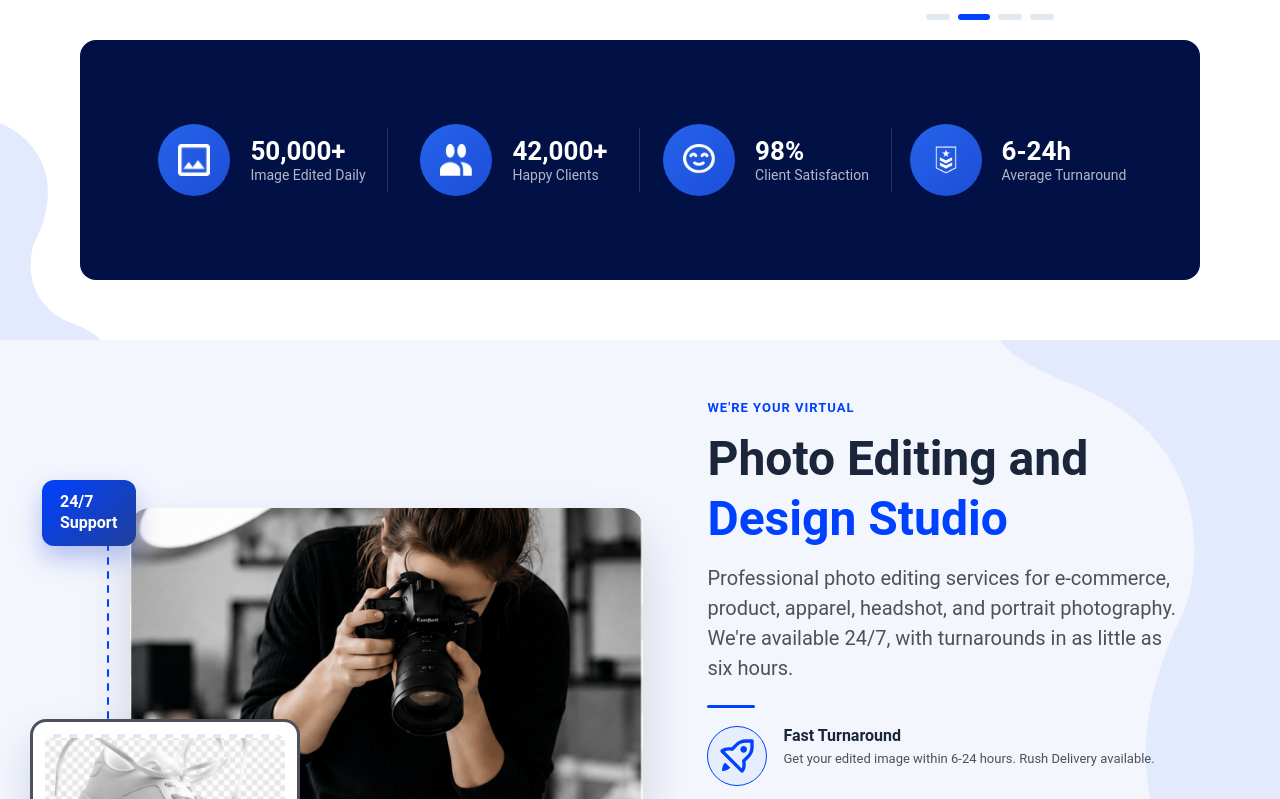
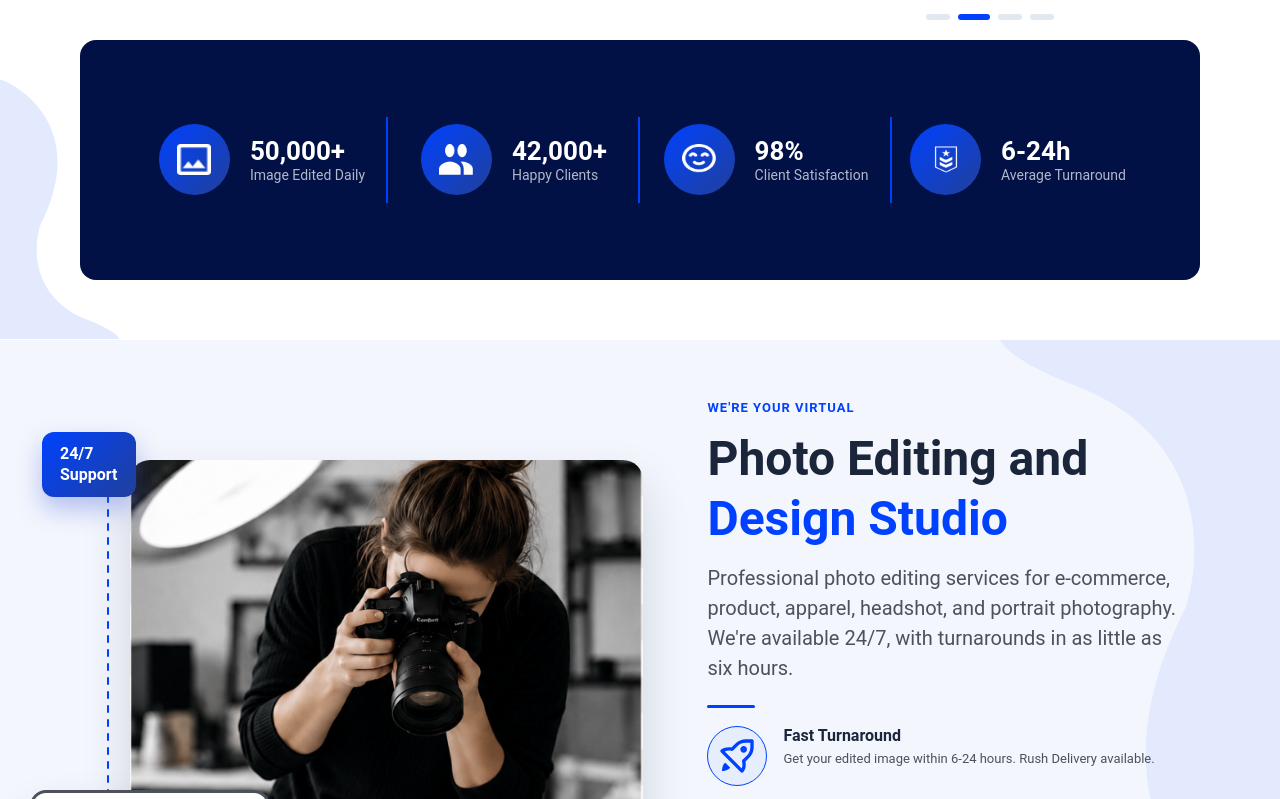
Before and after one commit to rmezanur521-boop/Photo-Retoucher, a React (Vite) app: page / in a window 1280 px wide. Shown: the part 541-1340 px from the top of the page. Built offline with nearby package versions, Linux system fonts and the light colour scheme.

Commit message:
Update Home page

```diff
--- a/src/app/pages/Home.jsx
+++ b/src/app/pages/Home.jsx
@@ -1,7 +1,7 @@
 import Hero from "@/features/home/Hero";
 import Services from "@/features/home/Services";
 import WhyChooseUs from "@/features/home/WhyChooseUs";
-import Testimonial from "@/features/home/Testimonial";
+import Testimonial from "@/shared/testimonial-sectiion/Testimonial";
 import PerfectForEveryone from "@/shared/perfect-for-everyone/PerfectForEveryone";
 import PricingCalculator from "@/shared/pricing-calculator/PricingCalculator";
 import Faq from "@/shared/faq/Faq";
--- a/src/features/home/Hero.module.css
+++ b/src/features/home/Hero.module.css
@@ -147,7 +147,7 @@
 }
 
 .heroShapeLeft {
-  width: 100px !important;
+  width: 120px !important;
   opacity: 0.9;
 }
 
@@ -218,24 +218,24 @@
   right: 0;
   top: 50%;
   transform: translateY(-50%);
-  width: 1px;
-  height: 64px;
-  background: rgba(255, 255, 255, 0.15);
+  width: 2px;
+  height: 86px;
+  background: var(--color-primary);
 }
 
 .iconCircle {
-  width: 72px;
-  height: 72px;
+  width: 71px;
+  height: 71px;
   border-radius: 50%;
   display: flex;
   align-items: center;
   justify-content: center;
-  background: linear-gradient(135deg, #2563eb, #1d4ed8);
+  background: linear-gradient(135deg, var(--color-primary), #21409A);
 }
 
 .statIcon {
-  width: 32px;
-  height: 32px;
+  width: 34px;
+  height: 31px;
 }
 
 .statText {
--- a/src/features/home/StudioIntro.module.css
+++ b/src/features/home/StudioIntro.module.css
@@ -35,7 +35,7 @@
 
 .image {
   width: 100%;
-  aspect-ratio: 16 / 15;
+  aspect-ratio: 16 / 18;
   object-fit: cover;
   filter: grayscale(0.3);
   display: block;
@@ -75,7 +75,7 @@
   position: absolute;
   bottom: 30px;
   left: -100px;
-  width: 270px;
+  width: 240px;
   background-color: var(--color-white);
   border: 3px solid var(--color-text-muted);
   border-radius: 16px;
--- a/src/features/service-details/PhotoEditingShowcase.jsx
+++ b/src/features/service-details/PhotoEditingShowcase.jsx
@@ -40,12 +40,14 @@ const PhotoEditingShowcase = () => {
           align="center"
         />
         <div className={styles.demo}>
+          <div className={styles.heroCompare}>
             <BeforeAfterCard
               variant="plain"
               beforeImage="/assets/images/hero-before.jpg"
               afterImage="/assets/images/hero-after.jpg"
               afterLabel="Before"
             />
+          </div>
 
           <div className={styles.demoCaption}>
             <h3 className={styles.demoTitle}>Fine Feather Masking</h3>
--- a/src/features/service-details/PhotoEditingShowcase.module.css
+++ b/src/features/service-details/PhotoEditingShowcase.module.css
@@ -35,6 +35,19 @@
   grid-template-columns: repeat(4, 1fr);
   gap: 24px;
 }
+.heroCompare {
+  width: 100%;
+}
+
+.heroCompare > div {
+  max-width: 100%;
+}
+
+.heroCompare > div > div:first-child {
+  aspect-ratio: 1062 / 474 !important;
+  border: none !important;
+}
+
 
 @media (max-width: 992px) {
   .thumbGrid {
@@ -46,6 +59,9 @@
   .showcase {
     padding: 50px 20px;
   }
+  .heroCompare > div > div:first-child {
+    aspect-ratio: 4 / 3 !important;
+  }
 
   .thumbGrid {
     grid-template-columns: 1fr;
```
Also changed, not shown: public/assets/images/hero-before.jpg, src/shared/testimonial-sectiion/Testimonial.jsx (renamed from src/features/home/Testimonial.jsx), src/shared/testimonial-sectiion/Testimonial.module.css (renamed from src/features/home/Testimonial.module.css). Lines whose indentation alone changed are shown as unchanged.
